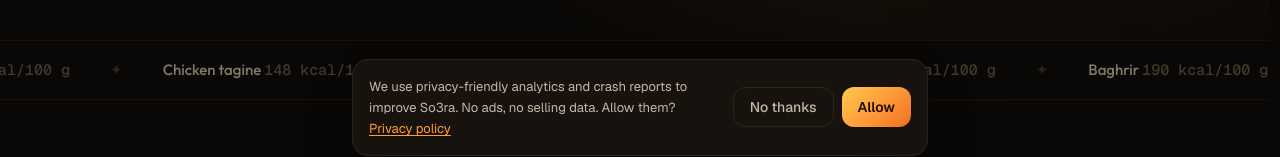
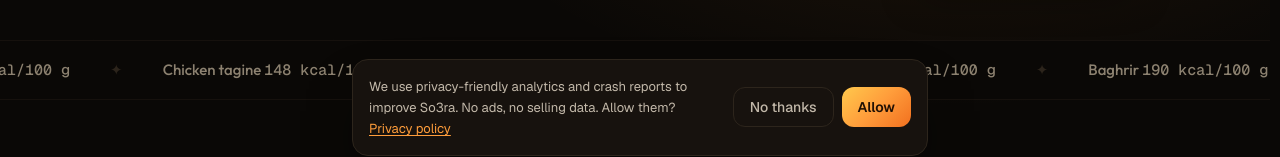
Before and after one commit to Bidbogs-prog/fittrack, a Next.js app: page / in a window 1280 px wide. Shown: the part 632-789 px from the top of the page. Built offline with nearby package versions, Linux system fonts and the light colour scheme; no server answers.

Commit message:
fix(a11y): WCAG AA contrast for muted text and valid macro list markup
DR-011, found by axe-core: --paper-mute #857a6a -> #8f8472 (>=4.5:1 on all ink surfaces), marquee calories readable, bar moved inside <dd>.

```diff
--- a/src/app/globals.css
+++ b/src/app/globals.css
@@ -14,7 +14,8 @@
 
   --paper: #f4f1ea;
   --paper-dim: #c2b8a9;
-  --paper-mute: #857a6a;
+  /* #8f8472 (was #857a6a): ≥4.5:1 on every ink surface down to ink-800 (WCAG AA, DR-011). */
+  --paper-mute: #8f8472;
 
   --flame-glow: #ffc94d;
   --flame: #ff9d3b;
--- a/src/components/landing/marquee.tsx
+++ b/src/components/landing/marquee.tsx
@@ -17,7 +17,7 @@ function Strip({ hidden }: { hidden?: boolean }) {
       {FACTS.map(([name, kcal]) => (
         <span key={name} className="flex items-center gap-10 pe-10 font-display text-[15px] font-medium whitespace-nowrap text-paper-mute">
           <span>
-            {name} <span className="font-mono text-ink-600">{kcal} kcal/100 g</span>
+            {name} <span className="font-mono text-paper-mute">{kcal} kcal/100 g</span>
           </span>
           <span aria-hidden className="text-ink-700">✦</span>
         </span>
--- a/src/components/landing/pillars.tsx
+++ b/src/components/landing/pillars.tsx
@@ -55,10 +55,13 @@ export async function Pillars() {
               ).map(([k, w, v, color]) => (
                 <div key={k} className="contents">
                   <dt>{k}</dt>
-                  <span className="h-[5px] rounded-full bg-ink-800">
-                    <span className={`block h-full rounded-full ${color}`} style={{ width: `${w}%` }} />
-                  </span>
-                  <dd className="text-end text-paper-dim">{v}</dd>
+                  {/* contents: the bar and value stay separate grid cells but belong to the <dd> (valid <dl>). */}
+                  <dd className="contents">
+                    <span aria-hidden className="h-[5px] rounded-full bg-ink-800">
+                      <span className={`block h-full rounded-full ${color}`} style={{ width: `${w}%` }} />
+                    </span>
+                    <span className="text-end text-paper-dim">{v}</span>
+                  </dd>
                 </div>
               ))}
             </dl>
```
